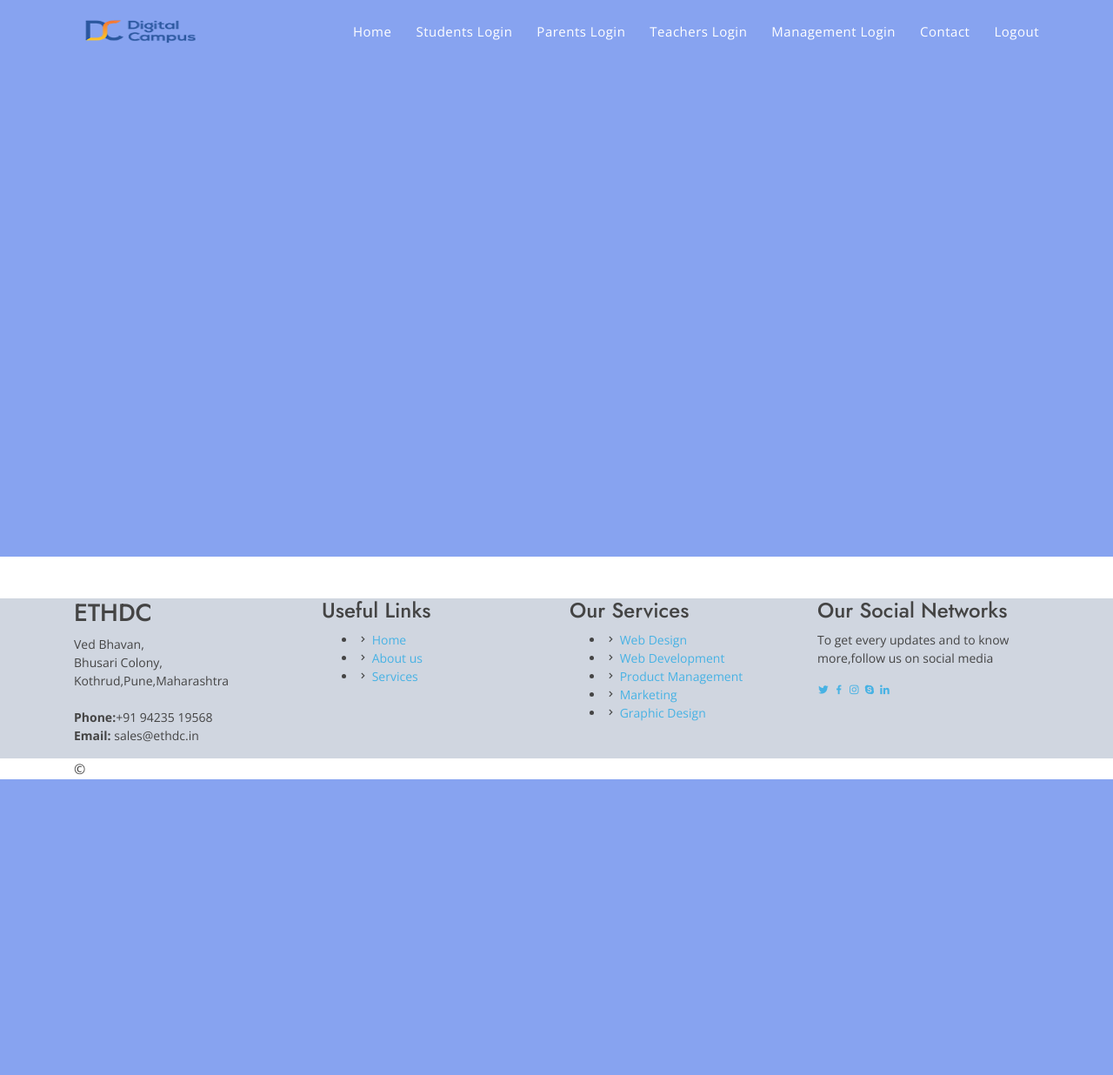
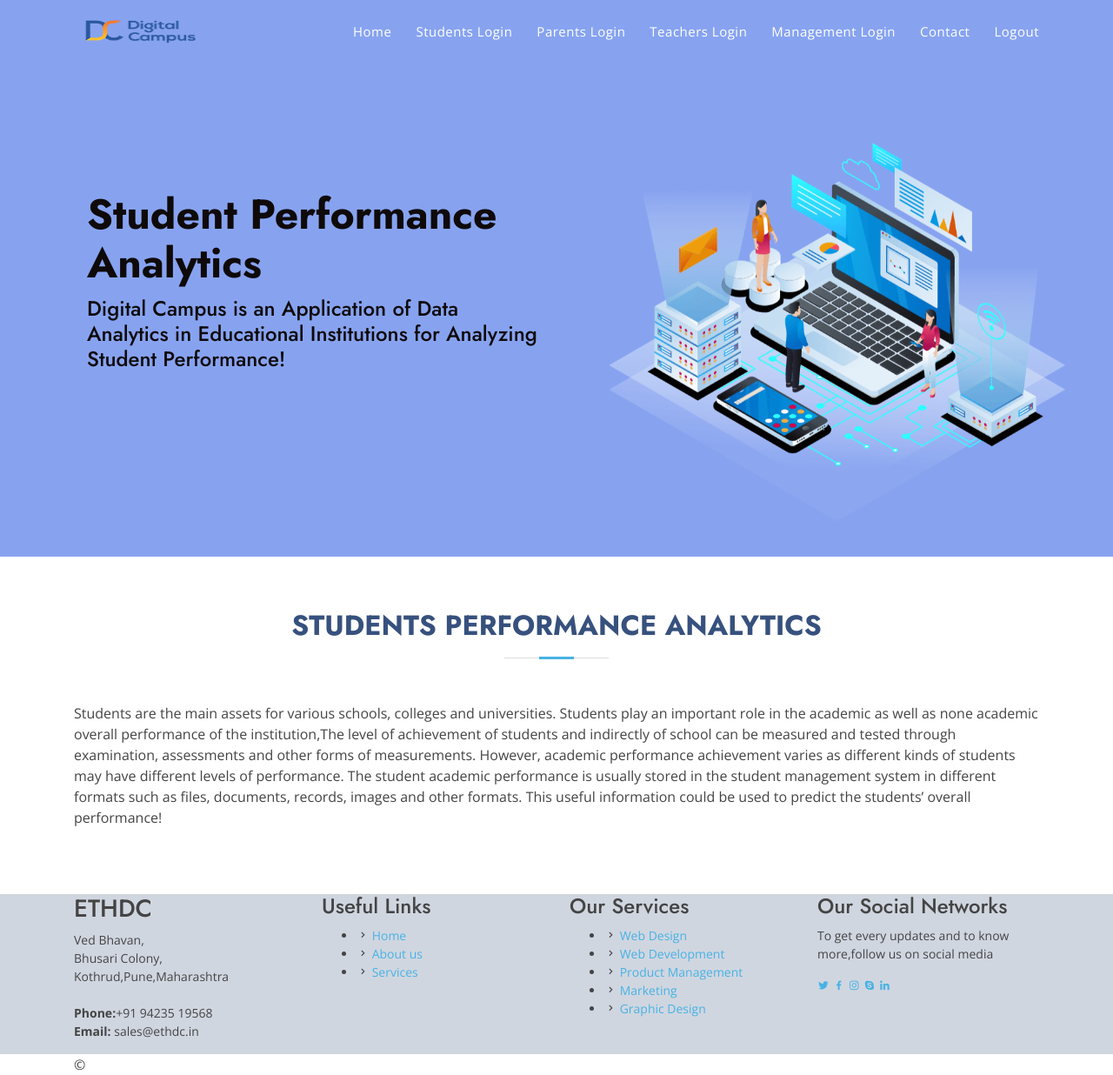
Before and after one commit to Mrunalkulkarni31/demowebsite, a Flask app: page /secondpage in a window 1280 px wide. Shown: the whole page at 87% size. Before the commit the page ends 896 px from the top, so only its background shows below. Run offline with Flask 2, Linux system fonts and the light colour scheme; some libraries are stand-ins or nearby versions.

Commit message:
Update secondpage.html

```diff
--- a/templates/secondpage.html
+++ b/templates/secondpage.html
@@ -2,33 +2,124 @@
 {% block title %}Secondpage{% endblock %}
 {% block body %}
 
-<div id = "secondpage">
-<form action ="/secondpage" method="post">
+<!-- =======<div id = "secondpage">
+<form action ="/secondpage" method="post">======= -->
 <!-- ======= Hero Section ======= -->
-<section id="hero" class="d-flex align-items-center">
+<style>
+#hero1 {
+  width: 100%;
+  height: 80vh;
+  background: #87a3f0;
+}
 
-    <div class="container">
-      <div class="row">
-        <div class="col-lg-6 d-flex flex-column justify-content-center pt-4 pt-lg-0 order-2 order-lg-1" data-aos="fade-up" data-aos-delay="200">
-          <h1>Students Performance Analytics</h1>
-          <h2> Digital Campus is an Application of Data Analytics in Educational Institutions for Analyzing Student Performance!</h2>
-          <div class="d-lg-flex">
+#hero1 .container {
+  padding-top: 72px;
+}
 
+#hero1 h1 {
+  margin: 0 0 10px 0;
+  font-size: 48px;
+  font-weight: 700;
+  line-height: 56px;
+  color: rgb(15, 10, 10);
+  position : relative;
+  margin-top: 420px;
 
-          </div>
-        </div>
-        <div class="col-lg-6 order-1 order-lg-2 hero-img" data-aos="zoom-in" data-aos-delay="200">
-          <img src="{{ url_for('static' ,filename= 'img/hero-img.png')}}" class="img-fluid animated" alt="">
-        </div>
+}
+
+#hero1 h2 {
+  color: rgb(15, 10, 10);
+  margin-bottom: 50px;
+  font-size: 24px;
+}
+#hero1 .animated {
+  animation: up-down 2s ease-in-out infinite alternate-reverse both;
+  margin-left: 600px;
+  position: relative;
+  bottom: 320px;
+}
+</style>
+
+<section id="hero1" class="d-flex align-items-center">
+
+  <div class="container">
+
+      <div class="col-lg-6 d-flex flex-column justify-content-center pt-4 pt-lg-0 order-2 order-lg-1" data-aos1="fade-up" data-aos-delay1="200">
+        <h1>Student Performance Analytics</h1>
+        <h2> Digital Campus is an Application of Data Analytics in Educational Institutions for Analyzing Student Performance!</h2>
+        <div class="d-lg-flex">
+      </div>
+      </div>
+      <div class="col-lg-6 order-1 order-lg-2" data-aos1="zoom-in" data-aos-delay1="200">
+        <img src="/static/img/hero-img.png" class="img-fluid animated" alt="">
       </div>
     </div>
 
-  </section><!-- End Hero -->
 
-  <main id="main">
-<br>
-<br>
+</section>
+<section id="about6" class="about6">
+  <div class="container" data-aos6="fade-up">
+
+    <div class="section-title6">
+      <h2>Students Performance Analytics</h2>
+    </div>
+
+    <p class="text6">Students are the main assets for various schools, colleges and universities. Students play an important role in the academic as well as none academic overall performance of the institution,The level of achievement of students and indirectly of school can be measured and tested through examination, assessments and other forms of measurements. However, academic performance achievement varies as different kinds of students may have different levels of performance. The student academic performance is usually stored in the student management system in different formats such as files, documents, records, images and other formats. This useful information could be used to predict the students’ overall performance!</p>
+
+<style>
+  .section {
+  padding: 60px 0;
+  overflow: hidden;
+}
+
+.section-bg {
+  background-color: #f3f5fa;
+}
+
+.section-title6 {
+  text-align: center;
+  padding-bottom: 30px;
+}
+
+.section-title6.h2 {
+  font-size: 32px;
+  font-weight: bold;
+  text-transform: uppercase;
+  margin-bottom: 20px;
+  padding-bottom: 20px;
+  position: relative;
+  color: #37517e;
+}
+
+.section-title6 h2::before {
+  content: '';
+  position: absolute;
+  display: block;
+  width: 120px;
+  height: 1px;
+  background: #ddd;
+  bottom: 1px;
+  left: calc(50% - 60px);
+}
+
+.section-title6 h2::after {
+  content: '';
+  position: absolute;
+  display: block;
+  width: 40px;
+  height: 3px;
+  background: #47b2e4;
+  bottom: 0;
+  left: calc(50% - 20px);
+}
+
+.section-title6.text6 {
+  margin-bottom: 0;
+  font-family: Georgia, 'Times New Roman', Times, serif,bold ;
+}
+</style>
+
+</section>
 
 
-    </form>
       {% endblock %}
```
